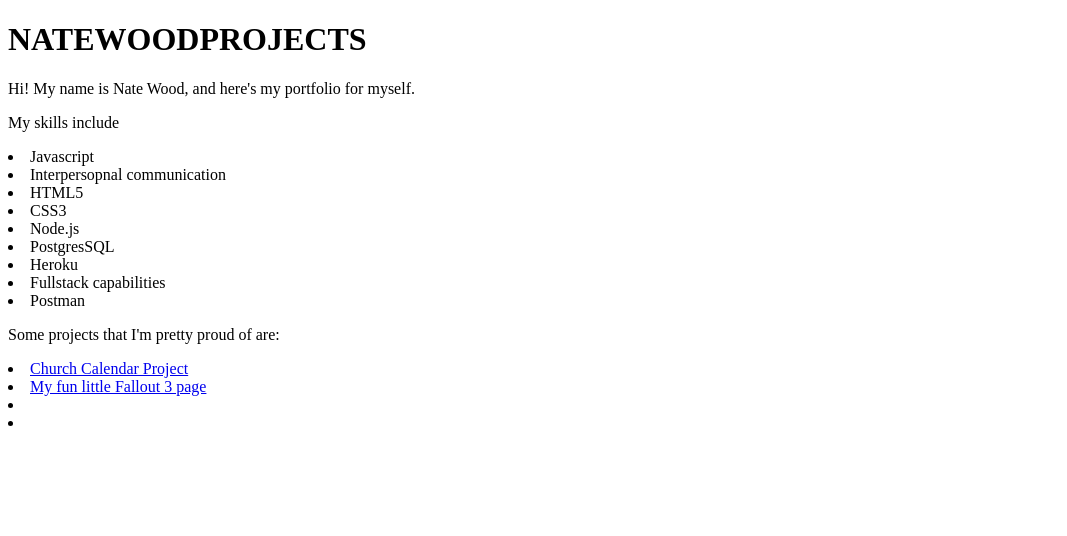
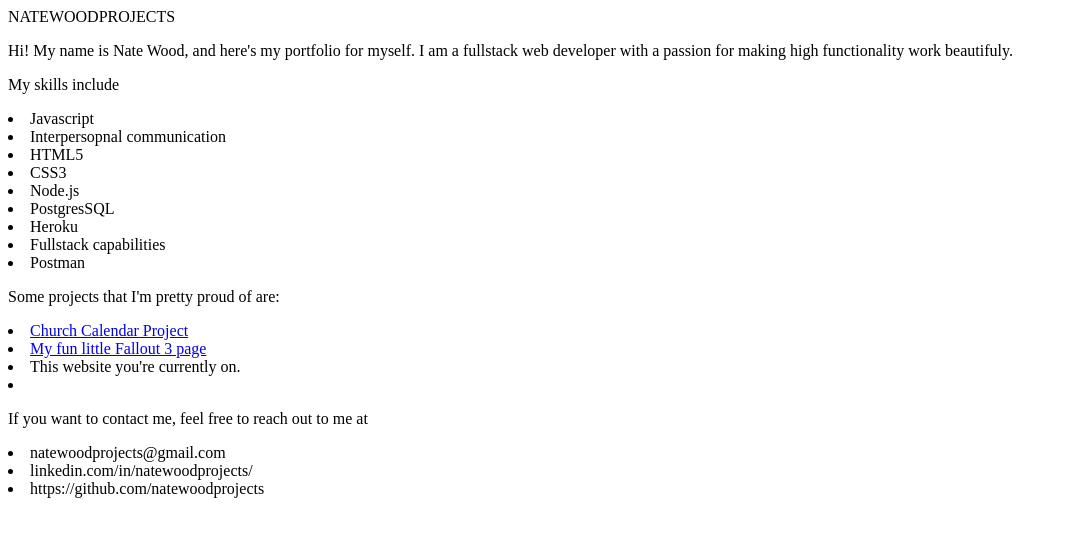
Before and after one commit to natewoodprojects/natewoodprojects.github.io, a plain HTML site: page index.html in a window 1280 px wide. Shown: the whole page, without its empty margins (0-1067 px from the left). Drawn offline with Linux system fonts and the light colour scheme.

Commit message:
tecnically everything is here

```diff
--- a/index.html
+++ b/index.html
@@ -8,8 +8,13 @@
     <link rel="stylesheet" href="styles.css" />
   </head>
   <body>
-    <h1>NATEWOODPROJECTS</h1>
-    <p>Hi! My name is Nate Wood, and here's my portfolio for myself.</p>
+    <header>NATEWOODPROJECTS</header>
+
+    <p>
+      Hi! My name is Nate Wood, and here's my portfolio for myself. I am a
+      fullstack web developer with a passion for making high functionality work
+      beautifuly.
+    </p>
     <p>
       My skills include
       <li>Javascript</li>
@@ -34,8 +39,14 @@
           >My fun little Fallout 3 page</a
         >
       </li>
+      <li>This website you're currently on.</li>
       <li></li>
-      <li></li>
+    </p>
+    <p>
+      If you want to contact me, feel free to reach out to me at
+      <li>natewoodprojects@gmail.com</li>
+      <li>linkedin.com/in/natewoodprojects/</li>
+      <li>https://github.com/natewoodprojects</li>
     </p>
   </body>
 </html>
```
